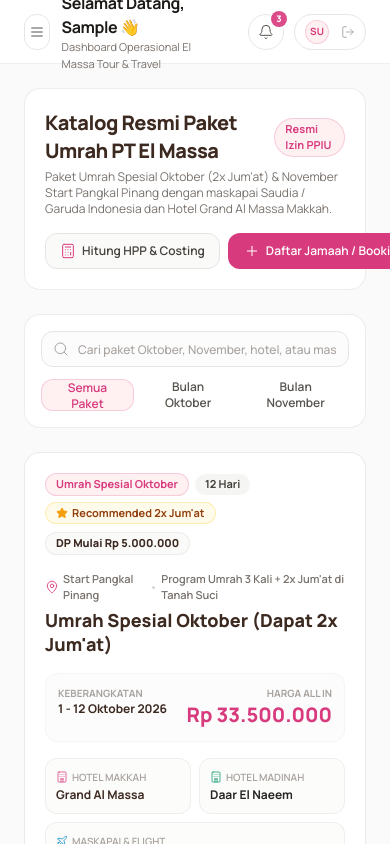
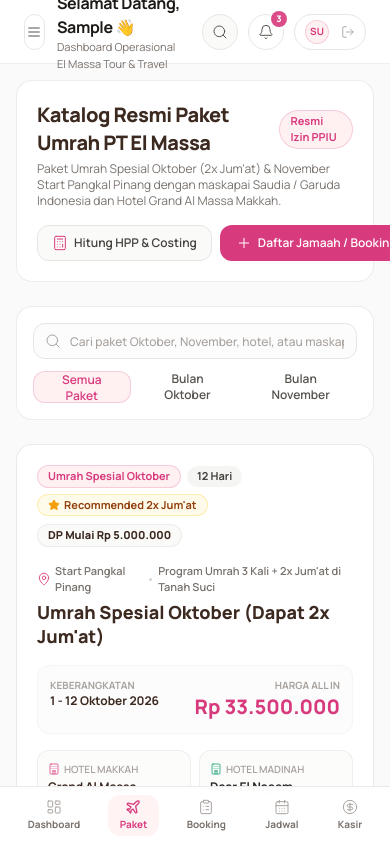
Before and after one commit to darcia2024/elmassa-administration, a Next.js app: page /paket in a window 390 px wide. Shown: the top 844 px of the page. Built offline with nearby package versions, Linux system fonts and the light colour scheme; sample sign-in values are in the browser's storage.

Commit message:
feat: mobile bottom navigation dock & search optimizations

```diff
--- a/components/app-shell.tsx
+++ b/components/app-shell.tsx
@@ -435,6 +435,17 @@ export function AppShell({ children }: AppShellProps) {
 
             {/* 🔍 Global Live Search Input Container */}
             <div className="relative">
+              {/* Mobile Search Icon Button */}
+              <button
+                type="button"
+                onClick={() => setIsSearchOpen(true)}
+                className="grid h-9 w-9 place-items-center rounded-full border border-stone-200 bg-stone-50 text-stone-600 md:hidden hover:bg-stone-100 transition"
+                aria-label="Buka pencarian"
+              >
+                <Search className="h-4 w-4" strokeWidth={1.5} />
+              </button>
+
+              {/* Desktop Search Bar Input */}
               <div className="hidden items-center gap-2 rounded-full border border-stone-200 bg-stone-50/80 px-3.5 h-9 text-xs text-stone-500 md:flex w-72 shadow-2xs focus-within:border-brand-pink focus-within:bg-white focus-within:ring-2 focus-within:ring-rose-100 transition">
                 <Search className="h-3.5 w-3.5 text-stone-400 shrink-0" strokeWidth={1.5} />
                 <input
@@ -687,11 +698,40 @@ export function AppShell({ children }: AppShellProps) {
         </header>
 
         {/* Dashboard Main Content Area (Smooth Page Transition Animation) */}
-        <div key={pathname} className="p-6 animate-in fade-in slide-in-from-bottom-2 duration-300 ease-out">
+        <div key={pathname} className="p-4 sm:p-6 pb-24 lg:pb-6 animate-in fade-in slide-in-from-bottom-2 duration-300 ease-out">
           {children}
         </div>
       </section>
 
+      {/* 📱 SLEEK MOBILE BOTTOM NAVIGATION DOCK (100% Mobile Optimized Experience) */}
+      <nav className="fixed bottom-0 left-0 right-0 z-30 flex items-center justify-around border-t border-stone-200/80 bg-white/95 backdrop-blur-md px-2 py-2 shadow-xl lg:hidden font-sans">
+        {[
+          { label: "Dashboard", icon: LayoutDashboard, href: "/dashboard" },
+          { label: "Paket", icon: Plane, href: "/paket" },
+          { label: "Booking", icon: ClipboardList, href: "/booking" },
+          { label: "Jadwal", icon: CalendarDays, href: "/jadwal" },
+          { label: "Kasir", icon: CircleDollarSign, href: "/pembayaran" },
+        ].map((tab) => {
+          const Icon = tab.icon;
+          const isActive = pathname === tab.href || pathname.startsWith(tab.href + "/");
+
+          return (
+            <Link
+              key={tab.href}
+              href={tab.href}
+              className={`flex flex-col items-center justify-center gap-0.5 rounded-xl px-3 py-1 transition text-[10px] font-bold ${
+                isActive
+                  ? "text-brand-pink bg-rose-50/80"
+                  : "text-stone-500 hover:text-stone-900"
+              }`}
+            >
+              <Icon className={`h-4 w-4 ${isActive ? "text-brand-pink" : "text-stone-400"}`} strokeWidth={isActive ? 2 : 1.5} />
+              <span>{tab.label}</span>
+            </Link>
+          );
+        })}
+      </nav>
+
     </main>
   );
 }
```
